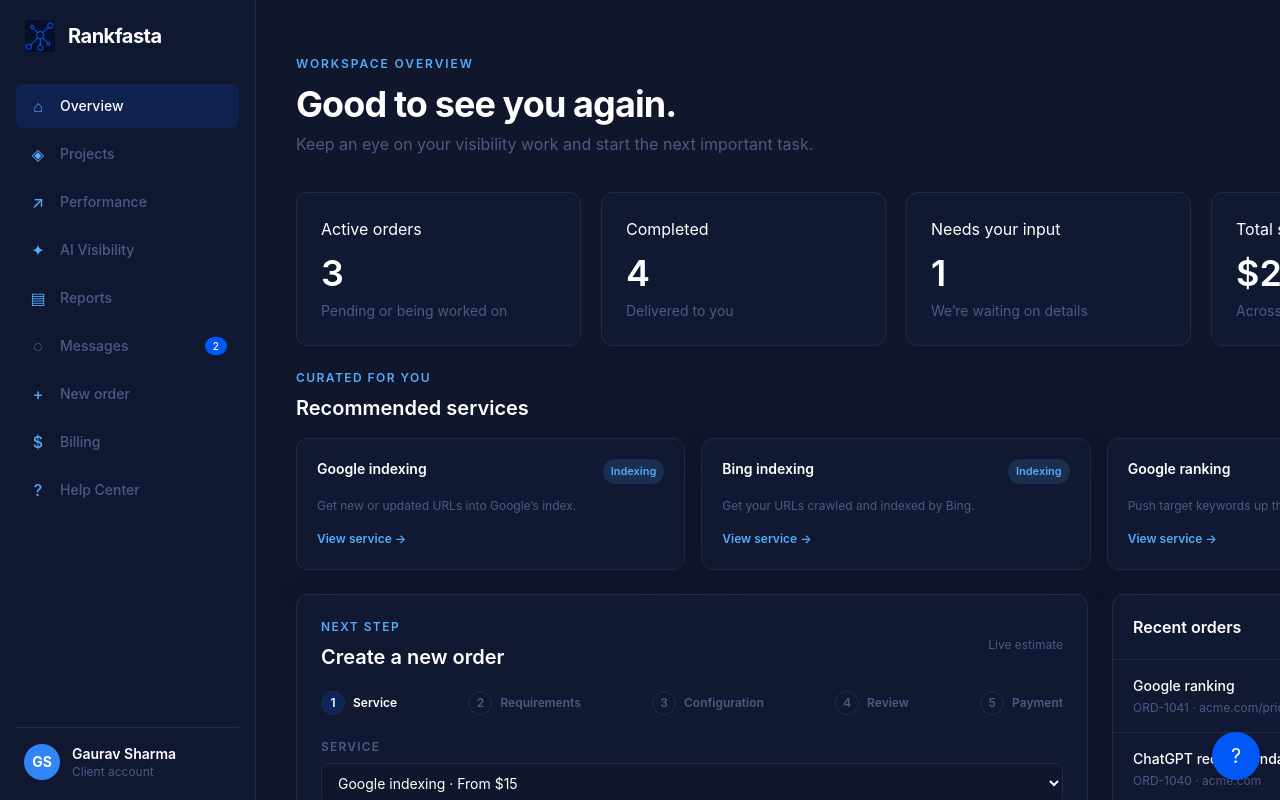
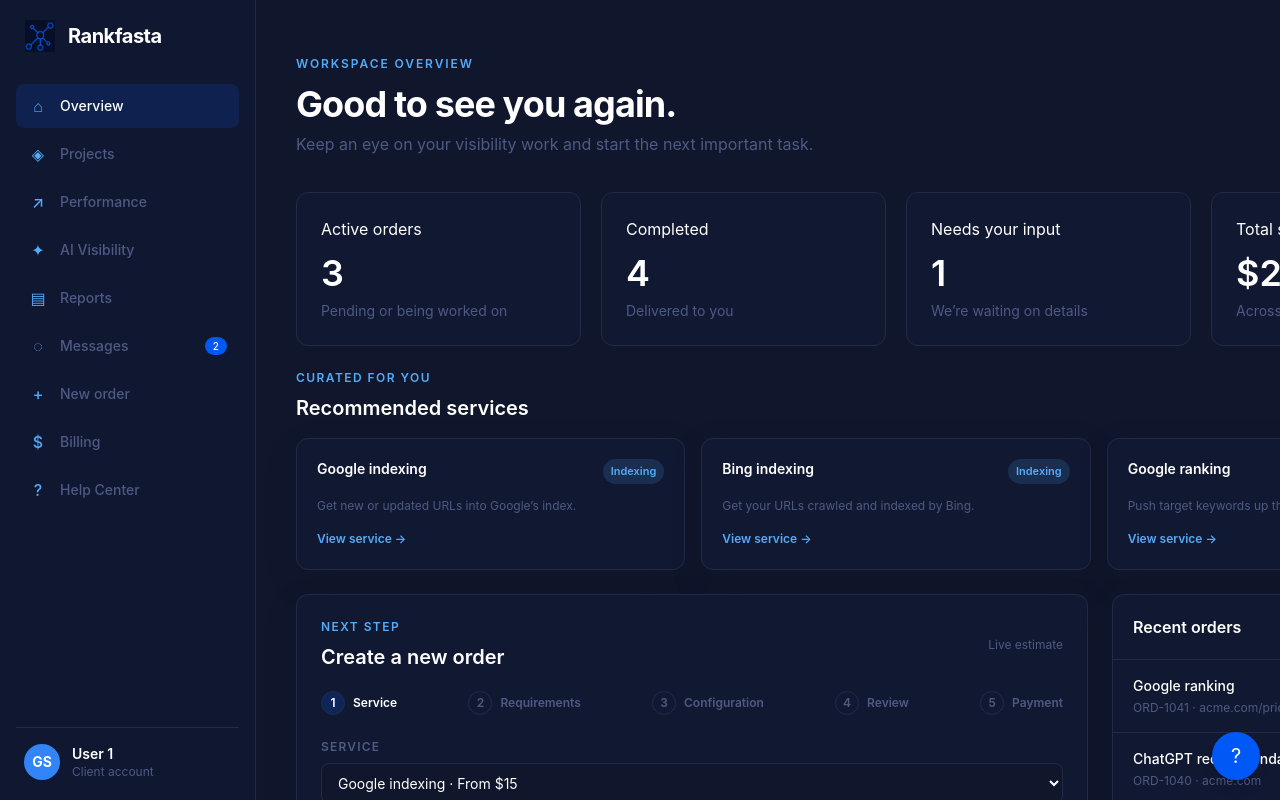
Before and after one commit to Gaurav775-Git/Dashboard, a React (Vite) app in the folder client/: page / in a window 1280 px wide. Shown: the top 800 px of the page. Built offline with nearby package versions, Linux system fonts and the light colour scheme.

Commit message:
Typo fix

```diff
--- a/client/src/components/Navbar.jsx
+++ b/client/src/components/Navbar.jsx
@@ -32,7 +32,7 @@ const Navbar = ({ activeTab = 'Overview', onNavigate }) => {
         {links.map(([tab, label, icon]) => <button key={tab} type="button" onClick={() => navigate(tab)} className={`flex items-center gap-3 rounded-lg px-3 py-2.5 text-left text-sm font-medium ${activeTab === tab || (tab === 'Projects' && activeTab === 'Orders') ? 'bg-rf-primary/15 text-rf-text' : 'text-rf-muted hover:bg-rf-surface-soft hover:text-rf-text'}`}><span className="w-5 text-center text-base text-rf-blue-light">{icon}</span>{label}{tab === 'Messages' && <span className="ml-auto rounded-full bg-rf-primary px-2 py-0.5 text-[10px] text-rf-text">2</span>}</button>)}
       </div>
       <div className="hidden border-t border-rf-border pt-4 md:block">
-        <div className="flex items-center gap-3 px-2"><div className="flex h-9 w-9 items-center justify-center rounded-full bg-rf-blue text-sm font-bold text-rf-text">GS</div><div className="min-w-0"><p className="truncate text-sm font-semibold text-rf-text">Gaurav Sharma</p><p className="text-xs text-rf-muted">Client account</p></div></div>
+        <div className="flex items-center gap-3 px-2"><div className="flex h-9 w-9 items-center justify-center rounded-full bg-rf-blue text-sm font-bold text-rf-text">GS</div><div className="min-w-0"><p className="truncate text-sm font-semibold text-rf-text">User 1</p><p className="text-xs text-rf-muted">Client account</p></div></div>
       </div>
     </nav>
   )
```
